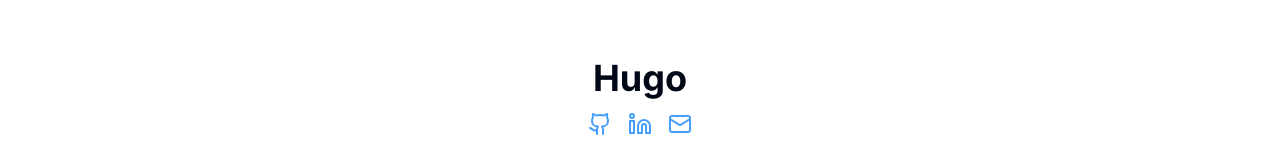
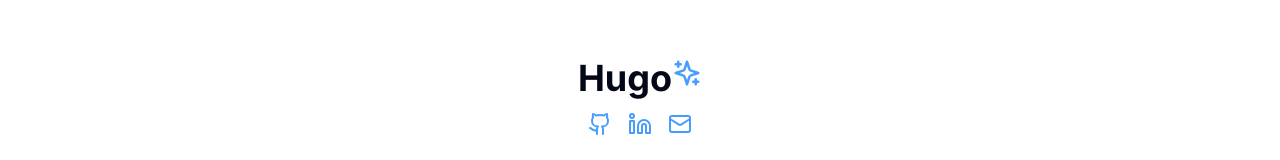
Before and after one commit to Aldresus/hugochampyfr_2023, a Next.js app: page / in a window 1280 px wide. Shown: the part 148-308 px from the top of the page. Built offline with nearby package versions, Linux system fonts and the light colour scheme.

Commit message:
main page easter egg

```diff
--- a/src/app/globals.css
+++ b/src/app/globals.css
@@ -24,6 +24,7 @@
 
     --accent: 240, 100%, 99%;
     --accent-foreground: 211, 95%, 63%;
+    --accent-temp: 240, 100%, 99%;
 
     --destructive: 0 84.2% 60.2%;
     --destructive-foreground: 210 40% 98%;
--- a/src/app/page.tsx
+++ b/src/app/page.tsx
@@ -4,6 +4,8 @@ import ContactButtons from "@/components/ui/contactButtons";
 import { ButtonTextBackground } from "@/components/ui/buttonTextBackground";
 import Link from "next/link";
 import { motion, Variants } from "framer-motion";
+import { Sparkles } from "lucide-react";
+import { useEffect, useState } from "react";
 
 const parents: Variants = {
   hidden: { opacity: 0 },
@@ -33,7 +35,97 @@ const projectsVariants: Variants = {
   enter: { opacity: 1, x: 0, y: 0 },
 };
 
+const colorChangeTransitionVariants = {
+  initial: {
+    top: "100%",
+    transition: {
+      ease: "anticipate",
+      duration: 0.7,
+    },
+  },
+  animate: {
+    top: 0,
+    transition: {
+      ease: "anticipate",
+      duration: 0.7,
+    },
+  },
+};
+
 export default function Home() {
+  const [titleRotation, setTitleRotation] = useState(0);
+  const [sparkSizePercent, setSparkSizePercent] = useState(100);
+  const [colorTransition, setColorTransition] = useState(false);
+
+  useEffect(() => {
+    if (titleRotation === 0) return;
+
+    setSparkSizePercent(sparkSizePercent + 1);
+
+    if (Math.round(titleRotation / 360) % 42 === 0) {
+      setSparkSizePercent(100);
+      if (document) {
+        console.log("document");
+        let color = `${Math.floor(Math.random() * 360)}, 100%, 50%`;
+
+        document.documentElement.style.setProperty("--accent-temp", color);
+
+        setColorTransition(true);
+
+        setTimeout(() => {
+          document.documentElement.style.setProperty(
+            "--accent-foreground",
+            color,
+          );
+
+          document.documentElement.style.setProperty(
+            "--accent",
+            "222.2 84% 4.9%",
+          );
+
+          document.documentElement.style.setProperty(
+            "--card",
+            "222.2 84% 4.9%",
+          );
+          document.documentElement.style.setProperty(
+            "card-foreground",
+            "0 10% 100%",
+          );
+
+          document.documentElement.style.setProperty(
+            "--background",
+            "222.2 84% 4.9%",
+          );
+          document.documentElement.style.setProperty(
+            "--foreground",
+            "0 10% 100%",
+          );
+
+          document.documentElement.style.setProperty(
+            "--primary",
+            "210 40% 98%",
+          );
+          document.documentElement.style.setProperty(
+            "--primary-foreground",
+            "222.2 47.4% 11.2%",
+          );
+
+          document.documentElement.style.setProperty(
+            "--secondary",
+            "222.2 47.4% 11.2%",
+          );
+          document.documentElement.style.setProperty(
+            "--secondary-foreground",
+            "210 40% 96.1%",
+          );
+          setColorTransition(false);
+        }, 1000);
+
+        //generate a random hsl color
+      }
+    }
+  }, [titleRotation]);
+
   return (
     <motion.main
       className="flex  h-full overflow-hidden flex-col items-center justify-between p-3 lg:p-24"
@@ -41,6 +133,12 @@ export default function Home() {
       initial="hidden"
       animate="enter"
     >
+      <motion.div
+        className="absolute left-0 bottom-0 right-0 bg-accent-temp z-50"
+        variants={colorChangeTransitionVariants}
+        initial="initial"
+        animate={colorTransition ? "animate" : "initial"}
+      ></motion.div>
       <motion.div
         variants={titleVariants}
         transition={{
@@ -50,7 +148,26 @@ export default function Home() {
       >
         <div className="flex flex-col justify-center gap-2">
           <Title size="h1" className="justify-center">
-            Hugo
+            <motion.div
+              animate={{
+                rotate: titleRotation,
+                transition: { ease: "easeInOut", bounce: 0.5, duration: 0.5 },
+              }}
+            >
+              Hugo
+            </motion.div>
+            <motion.div
+              animate={{
+                scale: sparkSizePercent / 100,
+                transition: { duration: 1 },
+              }}
+            >
+              <Sparkles
+                onClick={() => setTitleRotation(titleRotation + 360)}
+                className="text-accent-foreground"
+                size="30"
+              />
+            </motion.div>
           </Title>
           <ContactButtons />
         </div>
--- a/tailwind.config.js
+++ b/tailwind.config.js
@@ -41,6 +41,7 @@ module.exports = {
         accent: {
           DEFAULT: "hsl(var(--accent))",
           foreground: "hsl(var(--accent-foreground))",
+          temp: "hsl(var(--accent-temp))",
         },
         popover: {
           DEFAULT: "hsl(var(--popover))",
```
